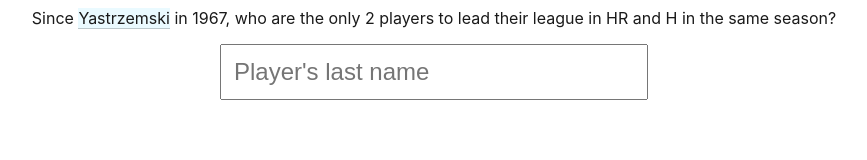
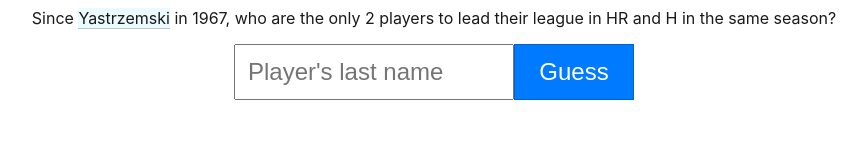
Before and after one commit to goodoldneon/baseball-trivia, a React app: page / in a window 1280 px wide. Shown: the whole page, without its empty margins (206-1073 px from the left). Built offline with nearby package versions, Linux system fonts and the light colour scheme.

Commit message:
Add submit button

```diff
--- a/src/components/Trivia/Guess.js
+++ b/src/components/Trivia/Guess.js
@@ -1,10 +1,20 @@
 import React from 'react';
 import PropTypes from 'prop-types';
 
-const Guess = (props) => {
-  const { text, onChange } = props;
+class Guess extends React.Component {
+  handleSubmit = (e) => {
+    e.preventDefault();
+
+    const { onSubmit } = this.props;
+    onSubmit();
+  };
+
+  render() {
+    const { text, onChange } = this.props;
+
     return (
-    <div className="guess">
+      <form onSubmit={this.handleSubmit} className="guess">
+        <div className="input-wrap">
           <input
             value={text}
             onChange={onChange}
@@ -12,12 +22,19 @@ const Guess = (props) => {
             placeholder="Player's last name"
           />
         </div>
+
+        <div className="button-wrap">
+          <button type="submit">Guess</button>
+        </div>
+      </form>
     );
-};
+  }
+}
 
 Guess.propTypes = {
   text: PropTypes.string.isRequired,
   onChange: PropTypes.func.isRequired,
+  onSubmit: PropTypes.func.isRequired,
 };
 
 export default Guess;
--- a/src/components/Trivia/Main.js
+++ b/src/components/Trivia/Main.js
@@ -18,8 +18,8 @@ class Main extends Component {
     };
   }
 
-  validateGuess = (guess) => {
-    const { unguessedAnswers, guessedAnswers } = this.state;
+  validateGuess = () => {
+    const { guess, unguessedAnswers, guessedAnswers } = this.state;
 
     const index = unguessedAnswers
       .map((answer) => answer.lastName.toLowerCase())
@@ -48,7 +48,13 @@ class Main extends Component {
   handleGuessChange = (e) => {
     const { value } = e.target;
 
-    this.validateGuess(value);
+    this.setState({
+      guess: value,
+    });
+  };
+
+  handleGuessSubmit = () => {
+    this.validateGuess();
   };
 
   render() {
@@ -58,7 +64,11 @@ class Main extends Component {
     return (
       <div>
         <Question text={data.question} />
-        <Guess text={guess} onChange={this.handleGuessChange} />
+        <Guess
+          text={guess}
+          onChange={this.handleGuessChange}
+          onSubmit={this.handleGuessSubmit}
+        />
         <GuessedAnswers guessedAnswers={guessedAnswers} />
       </div>
     );
--- a/src/styles/App.css
+++ b/src/styles/App.css
@@ -9,19 +9,49 @@ a {
   text-decoration: none;
   color: #1a1a1a;
   border-bottom: 1px solid rgba(0, 0, 0, 0.2);
-  background-color: rgba(187,239,253,0.3);
+  background-color: rgba(187, 239, 253, 0.3);
+  transition-duration: 0.2s;
 }
 
 a:hover {
   background-color: #bbeffd;
+  transition-duration: 0.4s;
 }
 
 .guess {
-  margin: 1em;
+  margin: auto;
+  margin-top: 1em;
+  margin-bottom: 1em;
+  width: 400px;
+  display: flex;
+}
+
+.guess .input-wrap {
+  width: 70%;
 }
 
 .guess input {
-  width: 400px;
+  width: 100%;
+  padding: 0.5em;
   font-size: 1.5em;
-  padding: 0.5em;
+  box-sizing: border-box;
 }
+
+.guess .button-wrap {
+  flex-grow: 1;
+}
+
+.guess button {
+  height: 100%;
+  width: 100%;
+  font-size: 1.5em;
+  color: white;
+  background-color: #007bff;
+  border: 1px solid #0162cc;
+  transition-duration: 0.2s;
+}
+
+.guess button:hover {
+  background-color: #0162cc;
+  transition-duration: 0.4s;
+}
```
Lines whose indentation alone changed are shown as unchanged.
